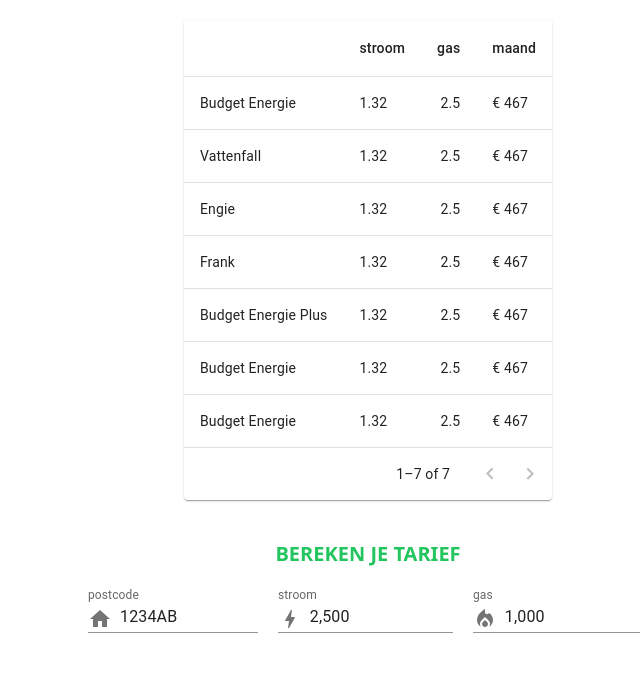
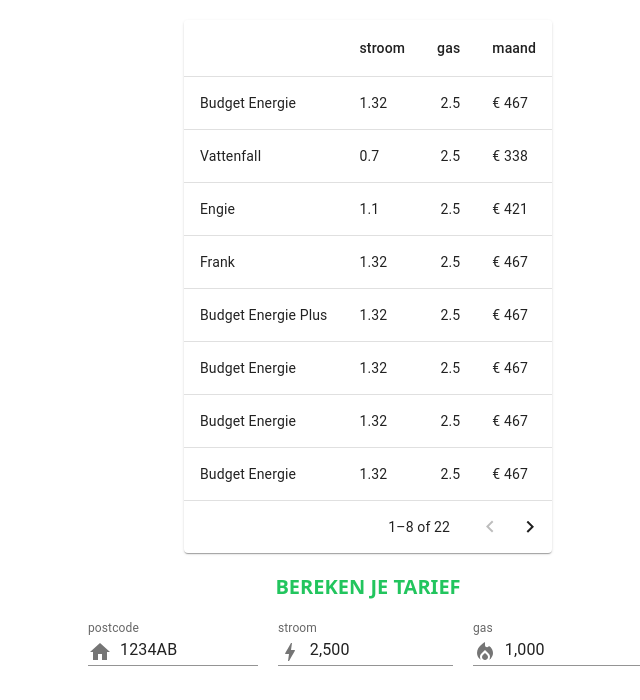
Before and after one commit to sjaquemate/energyprices-react, a React (Create React App) app: page / in a window 1280 px wide. Shown: the top 700 px of the page, without its empty margins (272-912 px from the left). Built offline with nearby package versions, Linux system fonts and the light colour scheme.

Commit message:
new build

```diff
--- a/src/App.tsx
+++ b/src/App.tsx
@@ -57,10 +57,25 @@
 
 const rows = [
   createData('Budget Energie', 1.32, 2.5, -200),
-  createData('Vattenfall', 1.32, 2.5, -200),
-  createData('Engie', 1.32, 2.5, -200),
+  createData('Vattenfall', 0.7, 2.5, -200),
+  createData('Engie', 1.1, 2.5, -200),
   createData('Frank', 1.32, 2.5, -200),
   createData('Budget Energie Plus', 1.32, 2.5, -200),
+  createData('Budget Energie', 1.32, 2.5, -200),
+  createData('Budget Energie', 1.32, 2.5, -200),
+  createData('Budget Energie', 1.32, 2.5, -200),
+  createData('Vattenfall', 0.7, 2.5, -200),
+  createData('Engie', 1.1, 2.5, -200),
+  createData('Frank', 1.32, 2.5, -200),
+  createData('Budget Energie Plus', 1.32, 2.5, -200),
+  createData('Budget Energie', 1.32, 2.5, -200),
+  createData('Budget Energie', 1.32, 2.5, -200),
+  createData('Budget Energie', 1.32, 2.5, -200),
+  createData('Vattenfall', 0.7, 2.5, -200),
+  createData('Engie', 1.1, 2.5, -200),
+  createData('Frank', 1.32, 2.5, -200),
+  createData('Budget Energie Plus', 1.32, 2.5, -200),
+  createData('Budget Energie', 1.32, 2.5, -200),
   createData('Budget Energie', 1.32, 2.5, -200),
   createData('Budget Energie', 1.32, 2.5, -200),
 ];
@@ -76,7 +91,7 @@
     const rowHeight = firstRowRef.current?.clientHeight
     const ratioRowScreen = rowHeight / screenHeight
     console.log(ratioRowScreen)
-    const maxRowsPerPage = Math.floor(0.65 / ratioRowScreen)
+    const maxRowsPerPage = Math.floor(0.55 / ratioRowScreen)
     setRowsPerPage(isNaN(maxRowsPerPage) || maxRowsPerPage === 0 ? 1 : maxRowsPerPage)
   }
 
@@ -163,9 +178,9 @@
       <div className="mx-auto">
         <StickyHeadTable />
       </div>
-      <div className="mt-5 p-5 b-5">
+      <div className="p-5">
         <div className="text-xl font-bold text-center uppercase text-green-500">bereken je tarief </div>
-        <div className="w-1/2 mt-5">
+        <div className="w-1/2">
 
         </div>
         <div className="flex flex-row gap-5 mt-5">
```
Also changed, not shown: 7 other files (tests, documents, lock files or other folders).
